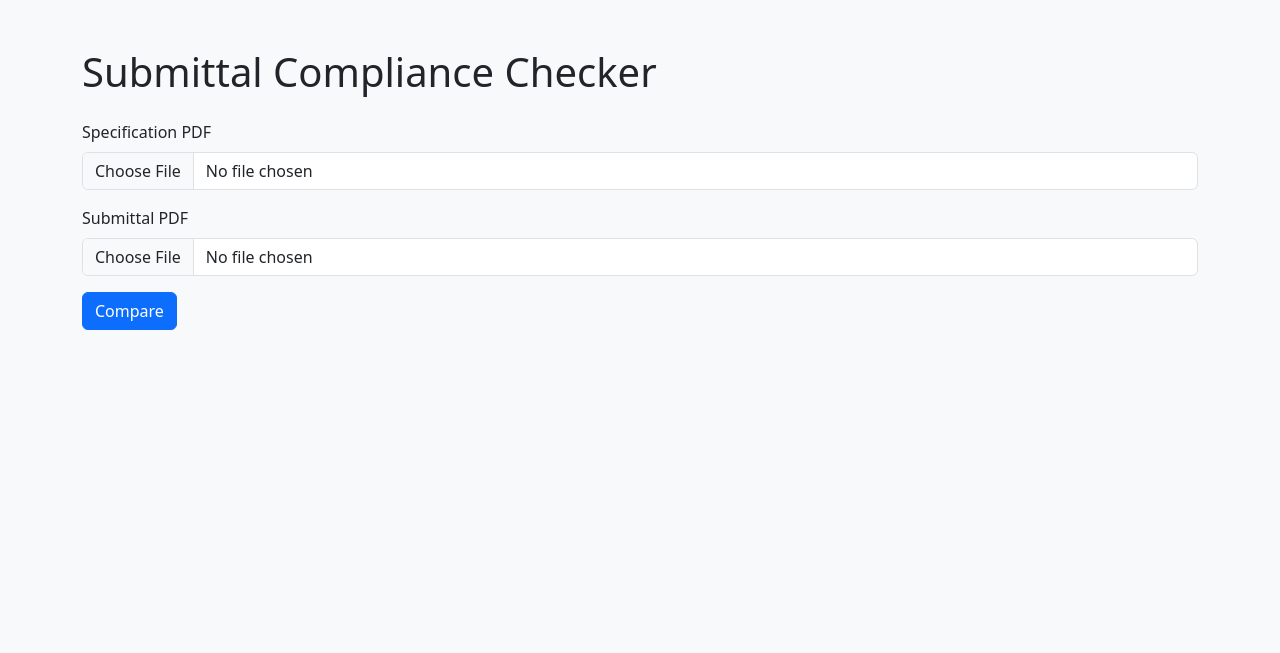
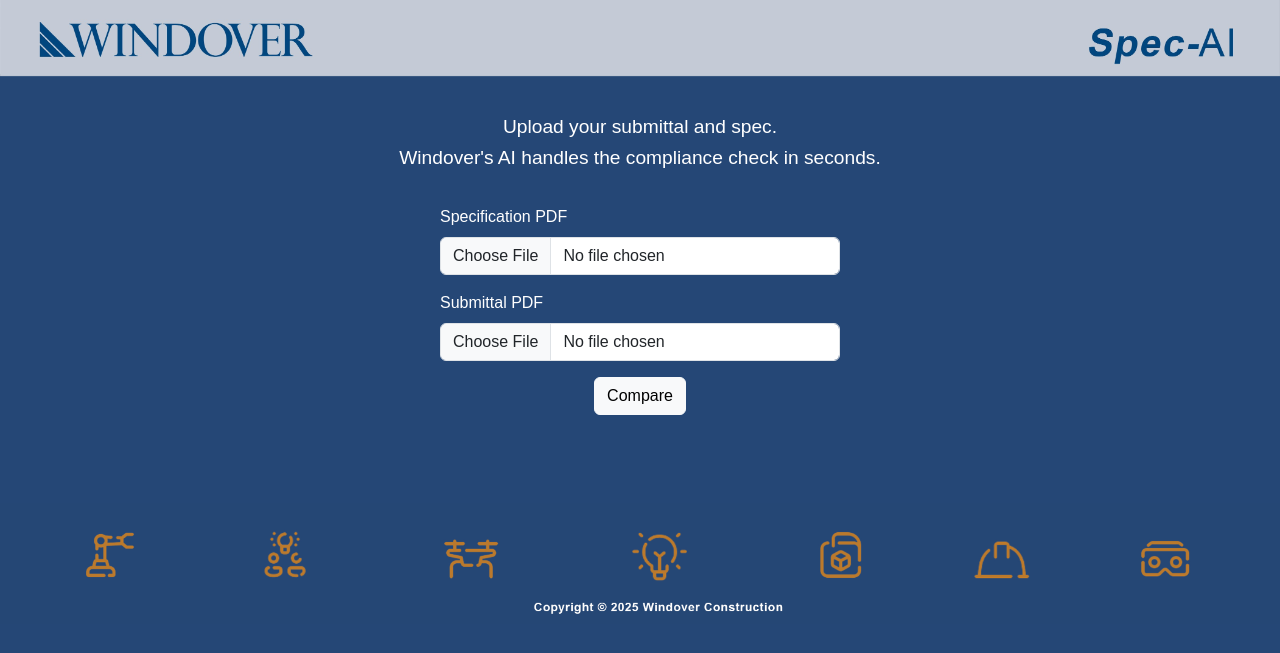
Before and after one commit to ccollucci/submittal-checker, a Flask app: page / in a window 1280 px wide. Shown: the top 653 px of the page. Run offline with Flask 3, Linux system fonts and the light colour scheme; some libraries are stand-ins or nearby versions.

Commit message:
Restore original working version with progress bar and design

````diff
--- a/app.py
+++ b/app.py
@@ -1,5 +1,6 @@
 import os
 import json
+import time
 from flask import Flask, request, render_template
 import fitz  # PyMuPDF
 import openai
@@ -9,7 +10,11 @@
 openai.api_key = os.getenv("OPENAI_API_KEY")
 
 app = Flask(__name__)
-app.config['MAX_CONTENT_LENGTH'] = 100 * 1024 * 1024  # 100 MB limit
+app.config['MAX_CONTENT_LENGTH'] = 100 * 1024 * 1024
+
+@app.errorhandler(413)
+def too_large(e):
+    return "File too large. Please upload files under 100MB.", 413
 
 def extract_text(file_stream):
     doc = fitz.open(stream=file_stream.read(), filetype="pdf")
@@ -19,8 +24,10 @@
 def index():
     summary = None
     parsed_result = []
+    is_processing = False
 
     if request.method == 'POST':
+        is_processing = True
         spec_file = request.files.get('spec')
         subm_file = request.files.get('submittal')
 
@@ -29,43 +36,88 @@
                 spec_text = extract_text(spec_file)
                 subm_text = extract_text(subm_file)
 
+                # Step 1: Extract requirements
+                extract_prompt = [
+                    {
+                        "role": "system",
+                        "content": (
+                            "You are an architectural compliance assistant. Extract enforceable requirements from the provided specification."
+                            " Return only a valid JSON array of requirement strings. No explanation. No markdown formatting."
+                        )
+                    },
+                    {
+                        "role": "user",
+                        "content": f"SPECIFICATION:\n{spec_text}"
+                    }
+                ]
+
                 extract_response = openai.ChatCompletion.create(
                     model="gpt-4o",
-                    messages=[
-                        {"role": "system", "content": "Extract enforceable requirements from the specification. Return only a JSON array of strings."},
-                        {"role": "user", "content": f"{spec_text}"}
-                    ],
+                    messages=extract_prompt,
                     temperature=0
                 )
 
+                time.sleep(10)
                 raw_json = extract_response.choices[0].message.content.strip()
+
                 if raw_json.startswith("```json"):
                     raw_json = raw_json[7:]
                 if raw_json.endswith("```"):
                     raw_json = raw_json[:-3]
+                raw_json = raw_json.strip()
+
+                print("GPT extracted requirements raw JSON:")
+                print(raw_json)
+
+                if not raw_json or not raw_json.startswith("["):
+                    raise ValueError("GPT did not return valid JSON")
+
                 requirements = json.loads(raw_json)
+
+                # Step 2: Compare
+                compare_prompt = [
+                    {
+                        "role": "system",
+                        "content": (
+                            "Compare each requirement to the submittal. For each, return an object with:"
+                            " requirement, provided, compliance (true/false), and comment. Return only a JSON array of these objects."
+                        )
+                    },
+                    {
+                        "role": "user",
+                        "content": f"REQUIREMENTS:\n{json.dumps(requirements)}\n\nSUBMITTAL:\n{subm_text}"
+                    }
+                ]
 
                 compare_response = openai.ChatCompletion.create(
                     model="gpt-4o",
-                    messages=[
-                        {"role": "system", "content": "Compare each requirement to the submittal. Return a JSON array with requirement, provided, compliance (true/false), and comment."},
-                        {"role": "user", "content": f"REQUIREMENTS:\n{json.dumps(requirements)}\n\nSUBMITTAL:\n{subm_text}"}
-                    ],
+                    messages=compare_prompt,
                     temperature=0
                 )
 
                 result_json = compare_response.choices[0].message.content.strip()
+
                 if result_json.startswith("```json"):
                     result_json = result_json[7:]
                 if result_json.endswith("```"):
                     result_json = result_json[:-3]
+                result_json = result_json.strip()
+
+                print("GPT comparison result raw JSON:")
+                print(result_json)
+
+                if not result_json or not result_json.startswith("["):
+                    raise ValueError("GPT did not return valid comparison JSON")
+
                 parsed_result = json.loads(result_json)
                 summary = "Comparison completed successfully."
 
             except Exception as e:
-                summary = f"Error: {e}"
+                summary = f"⚠️ Error: {e}"
 
-    return render_template('index.html', summary=summary, parsed_result=parsed_result)
+        is_processing = False
+
+    return render_template('index.html', summary=summary, parsed_result=parsed_result, is_processing=is_processing)
 
 if __name__ == '__main__':
     app.run(debug=True)
--- a/templates/index.html
+++ b/templates/index.html
@@ -2,32 +2,104 @@
 <html lang="en">
 <head>
   <meta charset="utf-8">
-  <title>Submittal Checker</title>
+  <title>Windover AI</title>
   <link href="https://cdn.jsdelivr.net/npm/bootstrap@5.3.3/dist/css/bootstrap.min.css" rel="stylesheet">
+  <style>
+    body {
+      background-color: #254776;
+      font-family: Arial, sans-serif;
+      margin: 0;
+      padding: 0;
+      color: white;
+    }
+
+    .header-img,
+    .footer-img {
+      width: 100%;
+      height: auto;
+      display: block;
+    }
+
+    .container {
+      max-width: 600px;
+      margin: auto;
+      text-align: center;
+      padding: 2rem 1rem;
+    }
+
+    .instructions {
+      font-size: 1.2rem;
+      line-height: 1.6;
+      color: #ffffff;
+      margin-bottom: 2rem;
+    }
+
+    .result-box {
+      background: #f8f9fa;
+      color: #000;
+      border: 1px solid #ddd;
+      padding: 1rem;
+      border-radius: 6px;
+      max-height: 400px;
+      overflow-y: auto;
+      text-align: left;
+    }
+
+    .footer-img {
+      margin-top: 2rem;
+    }
+
+    .form-wrapper form {
+      display: inline-block;
+      width: 100%;
+      max-width: 400px;
+      text-align: left;
+    }
+  </style>
 </head>
-<body class="bg-light text-dark">
-  <div class="container py-5">
-    <h1 class="mb-4">Submittal Compliance Checker</h1>
+<body>
+  <img src="/static/header.jpg" alt="Header" class="header-img">
 
-    <form method="post" enctype="multipart/form-data" class="mb-4">
+  <div class="container">
+    <p class="instructions">
+      Upload your submittal and spec.<br>
+      Windover's AI handles the compliance check in seconds.
+    </p>
+
+    <div class="form-wrapper">
+      <form method="post" enctype="multipart/form-data" class="mb-4" onsubmit="showLoadingBar()">
         <div class="mb-3">
           <label class="form-label">Specification PDF</label>
-        <input type="file" name="spec" class="form-control" required>
+          <input class="form-control" type="file" name="spec" accept="application/pdf" required>
         </div>
         <div class="mb-3">
           <label class="form-label">Submittal PDF</label>
-        <input type="file" name="submittal" class="form-control" required>
+          <input class="form-control" type="file" name="submittal" accept="application/pdf" required>
         </div>
-      <button type="submit" class="btn btn-primary">Compare</button>
+        <div class="text-center">
+          <button id="submit-btn" type="submit" class="btn btn-light">Compare</button>
+        </div>
       </form>
 
+      {% if is_processing %}
+        <div class="progress mt-3">
+          <div class="progress-bar progress-bar-striped progress-bar-animated" role="progressbar"
+               style="width: 100%">Processing...
+          </div>
+        </div>
+      {% endif %}
+    </div>
+
     {% if summary %}
-      <div class="alert alert-info">{{ summary }}</div>
+      <h2 class="mt-4 text-white">Summary</h2>
+      <div class="result-box mt-2">{{ summary }}</div>
     {% endif %}
 
     {% if parsed_result %}
-      <table class="table table-bordered">
-        <thead>
+      <h2 class="mt-4 text-white">Compliance Table</h2>
+      <div class="table-responsive mt-3">
+        <table class="table table-bordered table-sm align-middle bg-white text-black">
+          <thead class="table-light">
             <tr>
               <th>Requirement</th>
               <th>Provided</th>
@@ -40,13 +112,29 @@
             <tr>
               <td>{{ item.requirement }}</td>
               <td>{{ item.provided }}</td>
-            <td>{{ "Yes" if item.compliance else "No" }}</td>
+              <td>
+                {% if item.compliance %}
+                  <span class="badge bg-success">Yes</span>
+                {% else %}
+                  <span class="badge bg-danger">No</span>
+                {% endif %}
+              </td>
               <td>{{ item.comment }}</td>
             </tr>
             {% endfor %}
           </tbody>
         </table>
+      </div>
     {% endif %}
   </div>
+
+  <img src="/static/footer.jpg" alt="Footer" class="footer-img">
+
+  <script>
+    function showLoadingBar() {
+      document.getElementById("submit-btn").disabled = true;
+      document.getElementById("loading-bar")?.classList.remove("d-none");
+    }
+  </script>
 </body>
 </html>
````
Lines whose indentation alone changed are shown as unchanged.
